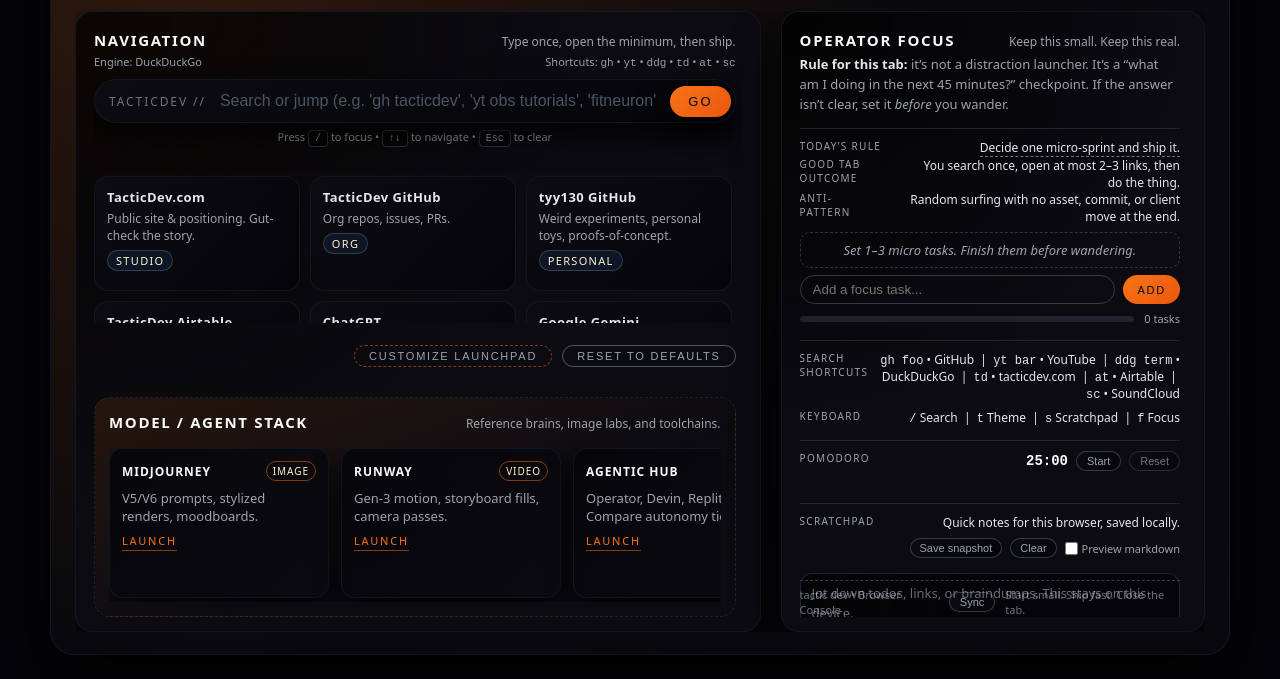
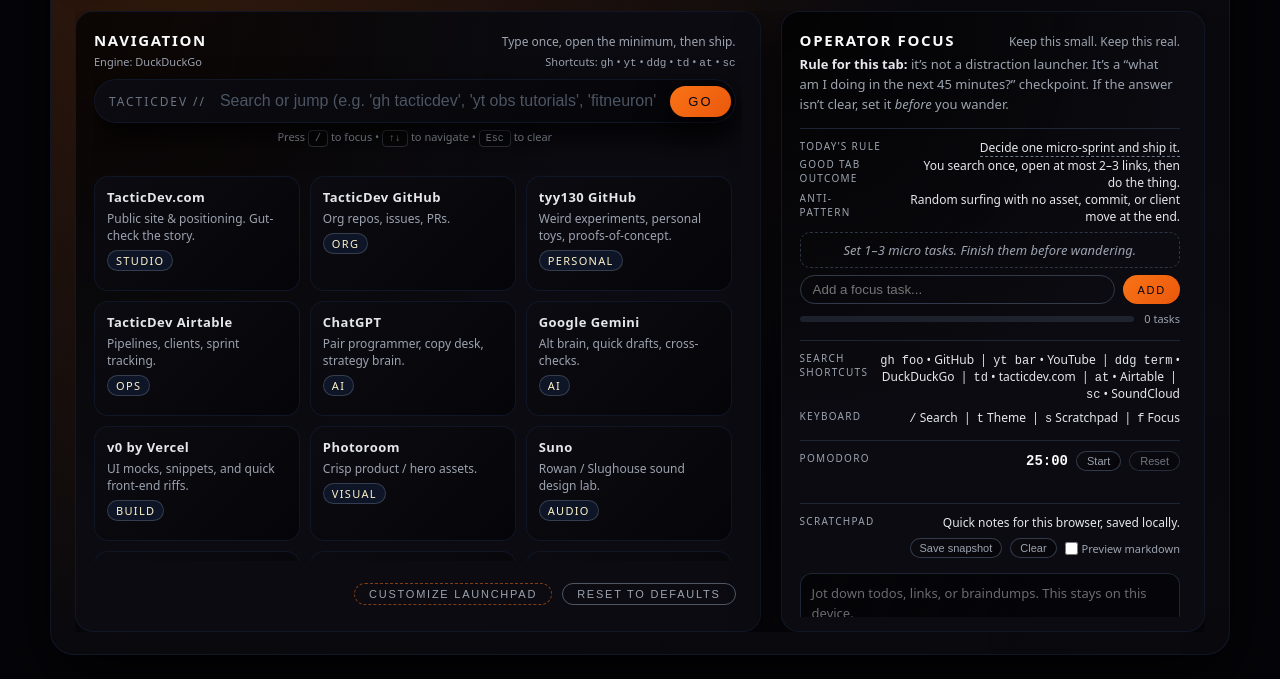
Before and after one commit to tyy130/tacticdev-newtab-ext, a browser extension: page index.html in a window 1280 px wide. Shown: the part 121-800 px from the top of the page. Drawn offline with Linux system fonts and the light colour scheme.

Commit message:
fix: prevent right panel content squashing and add stylized scrollbar

```diff
--- a/newtab.css
+++ b/newtab.css
@@ -351,6 +351,33 @@ body[data-theme="light"] .panel::before {
   min-height: 0;
   overflow-y: auto;
   padding-right: 6px;
+  /* Firefox scrollbar support */
+  scrollbar-width: thin;
+  scrollbar-color: rgba(148, 163, 184, 0.4) transparent;
+}
+
+/* Prevent children from squashing */
+.panel-inner > * {
+  flex-shrink: 0;
+}
+
+/* Custom scrollbar for panel inner */
+.panel-inner::-webkit-scrollbar {
+  width: 6px;
+  height: 6px;
+}
+
+.panel-inner::-webkit-scrollbar-track {
+  background: transparent;
+}
+
+.panel-inner::-webkit-scrollbar-thumb {
+  background: rgba(148, 163, 184, 0.4);
+  border-radius: 999px;
+}
+
+.panel-inner::-webkit-scrollbar-thumb:hover {
+  background: rgba(249, 115, 22, 0.6);
 }
 
 /* left panel: nav block + link grid */
```
